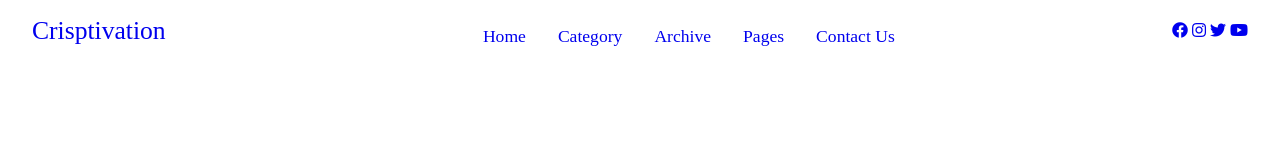
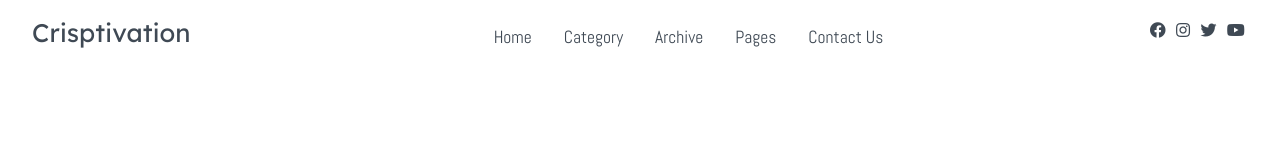
Before and after one commit to EmmanuelOBUjunior/bl0gg3r, a plain HTML site: page index.html in a window 1280 px wide. Drawn offline with Linux system fonts and the light colour scheme.

Commit message:
Changed menu items font and hover properties

```diff
--- a/css/style.css
+++ b/css/style.css
@@ -7,9 +7,32 @@ html,body{
    overflow-x: hidden;
 }
 
+
+/*..................Variables.........................*/
+:root{
+    /*   Theme Font Family     */
+    --Abel: 'Abel', cursive;
+    --Anton: 'Anton', cursive;
+    --Josefin: 'Josefin', cursive;
+    --Lexend: 'Lexend',cursive;
+    --Livvic: 'Livvic', cursive;
+
+    /*  Theme Colors    */
+    --text-gray: #3f4954;
+    --light: #686666da;
+    --bg-color: #0f0f0f;
+    --white: #fff;
+    --midnight: #104f55;
+
+    /* Gradient Color */
+    --sky: linear-gradient(120deg, #a1c4fd 0%, #c2e9fb 100%);
+}
+/*.....x.............Variables...........x..............*/
+
 /*............Global Classes...............*/
 a{
     text-decoration: none;
+    color:var(--text-gray);
 }
 ul{
     list-style-type: none;
@@ -19,33 +42,58 @@ ul{
     flex-direction: row;
     flex-wrap: wrap;
 }
+
 /*....x........Global Classes........x.......*/
 
 /*.................navbar.....................*/
+
 .nav{
     background: white;
     padding: 0 2rem;
     height: 0rem;
-    min-height: 40vh;
+    min-height: 10vh;
 }
+
 .nav .nav-brand a{
     font-size: 1.6rem;
     padding: 1rem 0;
     display: block;
+    font-family: var(--Lexend);
 }
+
 .nav .nav-menu{
     justify-content: space-between;
 }
+
 .nav .nav-items{
     display: flex;
     margin: 0;
 }
+
 .nav .nav-items .nav-link{
     padding: 1.6rem 1rem;
     font-size: 1.1rem;
     position: relative;
+    font-family: var(--Abel);
 }
+
+.nav .nav-items .nav-link:hover{
+    background-color: var(--midnight);
+}
+
+.nav .nav-items .nav-link a:hover{
+    color: var(--white);
+}
+
 .nav .social{
     padding: 1.4rem 0;
 }
+
+.nav .social i{
+    padding: 0 .2rem;
+}
+
+.nav .social i:hover{
+    color: #c2e9fb;
+}
 /*.....x............navbar...........x..........*/
```
